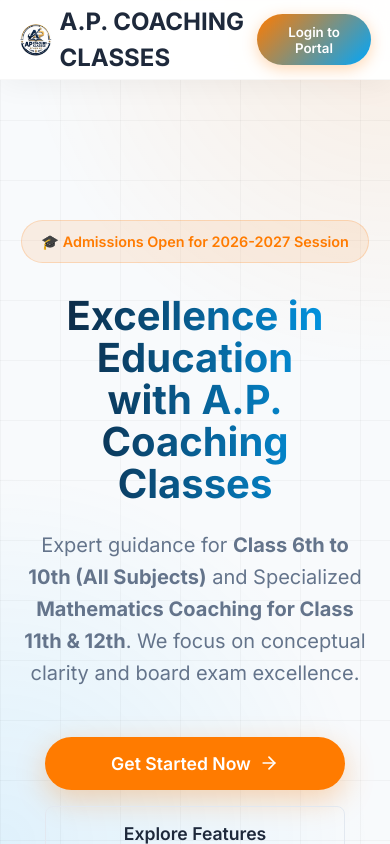
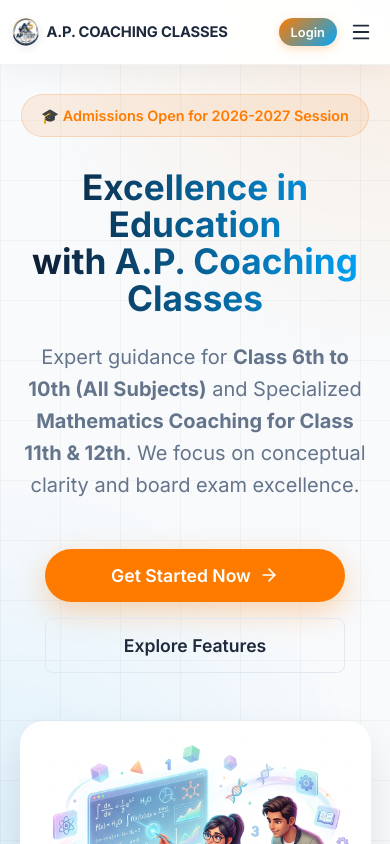
Before and after one commit to ayushprajapati45576-lang/A.P.-Coaching-Classes, a React (Vite) app in the folder frontend/: page / in a window 390 px wide. Shown: the top 844 px of the page. Built offline with nearby package versions, Linux system fonts and the light colour scheme.

Commit message:
Improve mobile view navbar with responsive logo, compact login button, and hamburger dropdown menu

```diff
--- a/frontend/src/pages/Home.jsx
+++ b/frontend/src/pages/Home.jsx
@@ -1,12 +1,23 @@
-import React from 'react';
+import React, { useState, useEffect } from 'react';
 import { useNavigate } from 'react-router-dom';
-import { BookOpen, Video, TrendingUp, Bell, ArrowRight, Activity, Users, Star } from 'lucide-react';
-import { motion } from 'framer-motion';
+import { BookOpen, Video, TrendingUp, Bell, ArrowRight, Activity, Users, Star, Menu, X } from 'lucide-react';
+import { motion, AnimatePresence } from 'framer-motion';
 import styles from './Home.module.css';
 import heroImage from '../assets/hero-image.jpg';
 
 const Home = () => {
   const navigate = useNavigate();
+  const [mobileMenuOpen, setMobileMenuOpen] = useState(false);
+
+  useEffect(() => {
+    const handleResize = () => {
+      if (window.innerWidth > 768) {
+        setMobileMenuOpen(false);
+      }
+    };
+    window.addEventListener('resize', handleResize);
+    return () => window.removeEventListener('resize', handleResize);
+  }, []);
 
   const containerVariants = {
     hidden: { opacity: 0 },
@@ -29,18 +40,79 @@ const Home = () => {
 
       {/* Navbar */}
       <nav className={styles.navbar}>
-        <div className={styles.logo}>
+        <div className={styles.navInner}>
+          <div className={styles.logo} onClick={() => window.scrollTo({ top: 0, behavior: 'smooth' })}>
             <img src="/logo.jpeg" alt="A.P. Coaching Classes Logo" className={styles.logoImage} />
-          A.P. COACHING CLASSES
+            <span className={styles.logoText}>
+              <span className={styles.logoTextMain}>A.P. COACHING</span>{' '}
+              <span className={styles.logoTextSuffix}>CLASSES</span>
+            </span>
           </div>
+
           <div className={styles.navLinks}>
             <a href="#home">Home</a>
             <a href="#stats">Impact</a>
             <a href="#features">Features</a>
           </div>
+
+          <div className={styles.navActions}>
             <button className={styles.loginBtn} onClick={() => navigate('/login')}>
-          Login to Portal
+              <span className={styles.desktopLoginText}>Login to Portal</span>
+              <span className={styles.mobileLoginText}>Login</span>
             </button>
+
+            <button
+              className={styles.menuToggleBtn}
+              onClick={() => setMobileMenuOpen(!mobileMenuOpen)}
+              aria-label={mobileMenuOpen ? 'Close Menu' : 'Open Menu'}
+            >
+              {mobileMenuOpen ? <X size={22} /> : <Menu size={22} />}
+            </button>
+          </div>
+        </div>
+
+        {/* Mobile Dropdown Menu */}
+        <AnimatePresence>
+          {mobileMenuOpen && (
+            <motion.div
+              className={styles.mobileMenu}
+              initial={{ opacity: 0, height: 0 }}
+              animate={{ opacity: 1, height: 'auto' }}
+              exit={{ opacity: 0, height: 0 }}
+              transition={{ duration: 0.25, ease: 'easeInOut' }}
+            >
+              <div className={styles.mobileMenuLinks}>
+                <a
+                  href="#home"
+                  onClick={() => setMobileMenuOpen(false)}
+                  className={styles.mobileNavLink}
+                >
+                  Home
+                </a>
+                <a
+                  href="#stats"
+                  onClick={() => setMobileMenuOpen(false)}
+                  className={styles.mobileNavLink}
+                >
+                  Impact
+                </a>
+                <a
+                  href="#features"
+                  onClick={() => setMobileMenuOpen(false)}
+                  className={styles.mobileNavLink}
+                >
+                  Features
+                </a>
+                <button
+                  className={styles.mobileMenuLoginBtn}
+                  onClick={() => { setMobileMenuOpen(false); navigate('/login'); }}
+                >
+                  Login to Portal →
+                </button>
+              </div>
+            </motion.div>
+          )}
+        </AnimatePresence>
       </nav>
 
       {/* Main Content */}
--- a/frontend/src/pages/Home.module.css
+++ b/frontend/src/pages/Home.module.css
@@ -63,47 +63,66 @@
   top: 0;
   left: 0;
   right: 0;
+  display: flex;
+  flex-direction: column;
+  justify-content: center;
+  z-index: 100;
+  background: rgba(255, 255, 255, 0.95);
+  backdrop-filter: blur(14px);
+  -webkit-backdrop-filter: blur(14px);
+  box-shadow: 0 4px 30px rgba(0, 0, 0, 0.05);
+  border-bottom: 1px solid rgba(0, 0, 0, 0.05);
+  transition: all 0.3s ease;
+}
+
+.navInner {
   height: 80px;
   display: flex;
   justify-content: space-between;
   align-items: center;
+  width: 100%;
+  max-width: 1400px;
+  margin: 0 auto;
   padding: 0 5%;
-  z-index: 100;
-  background: rgba(255, 255, 255, 0.95);
-  backdrop-filter: blur(10px);
-  box-shadow: 0 4px 30px rgba(0, 0, 0, 0.05);
-  border-bottom: 1px solid rgba(0,0,0,0.03);
 }
 
 .logo {
-  font-size: 1.5rem;
+  font-size: 1.35rem;
   font-weight: 800;
   color: var(--color-text-main);
   display: flex;
   align-items: center;
-  gap: 0.5rem;
-}
-
-.logoIcon {
-  color: var(--color-secondary);
+  gap: 0.65rem;
+  user-select: none;
+  cursor: pointer;
+  flex-shrink: 0;
 }
 
 .logoImage {
-  height: 32px;
-  width: 32px;
+  height: 38px;
+  width: 38px;
   border-radius: 50%;
   object-fit: cover;
+  flex-shrink: 0;
+  box-shadow: 0 2px 8px rgba(0, 0, 0, 0.08);
+}
+
+.logoText {
+  white-space: nowrap;
+  letter-spacing: -0.01em;
 }
 
 .navLinks {
   display: flex;
-  gap: 2rem;
+  align-items: center;
+  gap: 2.2rem;
 }
 
 .navLinks a {
   color: var(--color-text-muted);
   text-decoration: none;
   font-weight: 500;
+  font-size: 0.95rem;
   transition: color 0.2s;
 }
 
@@ -111,14 +130,22 @@
   color: var(--color-primary);
 }
 
+.navActions {
+  display: flex;
+  align-items: center;
+  gap: 0.75rem;
+}
+
 .loginBtn {
   background: linear-gradient(135deg, var(--color-primary), var(--color-secondary));
   color: #fff;
   border: none;
-  padding: 0.6rem 1.5rem;
+  padding: 0.6rem 1.4rem;
   border-radius: 99px;
   font-weight: 600;
+  font-size: 0.95rem;
   cursor: pointer;
+  white-space: nowrap;
   transition: transform 0.2s, box-shadow 0.2s;
   box-shadow: 0 4px 15px rgba(255, 123, 0, 0.3);
 }
@@ -126,6 +153,82 @@
 .loginBtn:hover {
   transform: translateY(-2px);
   box-shadow: 0 8px 25px rgba(255, 123, 0, 0.5);
+}
+
+.desktopLoginText {
+  display: inline;
+}
+
+.mobileLoginText {
+  display: none;
+}
+
+.menuToggleBtn {
+  display: none;
+  background: transparent;
+  border: none;
+  color: var(--color-text-main);
+  cursor: pointer;
+  padding: 0.4rem;
+  border-radius: 8px;
+  align-items: center;
+  justify-content: center;
+  transition: background 0.2s, color 0.2s;
+}
+
+.menuToggleBtn:hover {
+  background: rgba(0, 0, 0, 0.05);
+  color: var(--color-primary);
+}
+
+/* Mobile Dropdown Menu */
+.mobileMenu {
+  overflow: hidden;
+  background: rgba(255, 255, 255, 0.98);
+  backdrop-filter: blur(16px);
+  -webkit-backdrop-filter: blur(16px);
+  border-top: 1px solid rgba(0, 0, 0, 0.05);
+  box-shadow: 0 10px 30px rgba(0, 0, 0, 0.08);
+}
+
+.mobileMenuLinks {
+  display: flex;
+  flex-direction: column;
+  padding: 1rem 1.25rem 1.5rem 1.25rem;
+  gap: 0.5rem;
+}
+
+.mobileNavLink {
+  color: var(--color-text-main);
+  text-decoration: none;
+  font-size: 1.05rem;
+  font-weight: 600;
+  padding: 0.65rem 0.85rem;
+  border-radius: 8px;
+  transition: background 0.2s, color 0.2s;
+}
+
+.mobileNavLink:hover {
+  background: rgba(0, 166, 251, 0.08);
+  color: var(--color-primary);
+}
+
+.mobileMenuLoginBtn {
+  margin-top: 0.5rem;
+  background: linear-gradient(135deg, var(--color-primary), var(--color-secondary));
+  color: #fff;
+  border: none;
+  padding: 0.8rem 1.25rem;
+  border-radius: 12px;
+  font-weight: 600;
+  font-size: 0.95rem;
+  cursor: pointer;
+  text-align: center;
+  box-shadow: 0 4px 15px rgba(255, 123, 0, 0.3);
+}
+
+.mobileMenuLoginBtn:hover {
+  filter: brightness(1.05);
 }
 
 /* Main Content Wrapper */
@@ -623,8 +726,45 @@
 
 
 @media (max-width: 768px) {
+  .navInner {
+    height: 64px;
+    padding: 0 1rem;
+  }
+
+  .logo {
+    font-size: 1.05rem;
+    gap: 0.5rem;
+  }
+
+  .logoImage {
+    height: 32px;
+    width: 32px;
+  }
+
   .navLinks {
     display: none;
+  }
+
+  .menuToggleBtn {
+    display: flex;
+  }
+
+  .desktopLoginText {
+    display: none;
+  }
+
+  .mobileLoginText {
+    display: inline;
+  }
+
+  .loginBtn {
+    padding: 0.45rem 0.95rem;
+    font-size: 0.85rem;
+    box-shadow: 0 3px 10px rgba(255, 123, 0, 0.25);
+  }
+
+  .content {
+    padding-top: 64px;
   }
 
   .statsContainer {
@@ -641,7 +781,7 @@
   .hero {
     flex-direction: column;
     text-align: center;
-    padding-top: 120px;
+    padding-top: 30px;
     gap: 3rem;
   }
 
@@ -650,7 +790,7 @@
   }
 
   .heroTitle {
-    font-size: 2.5rem;
+    font-size: 2.2rem;
   }
 
   .heroImageWrapper {
@@ -680,3 +820,34 @@
     width: 100%;
   }
 }
+
+@media (max-width: 420px) {
+  .navInner {
+    padding: 0 0.75rem;
+  }
+
+  .logo {
+    font-size: 0.92rem;
+    gap: 0.4rem;
+  }
+
+  .logoImage {
+    height: 28px;
+    width: 28px;
+  }
+
+  .navActions {
+    gap: 0.4rem;
+  }
+
+  .loginBtn {
+    padding: 0.4rem 0.75rem;
+    font-size: 0.8rem;
+  }
+}
+
+@media (max-width: 360px) {
+  .logoTextSuffix {
+    display: none;
+  }
+}
```
Lines whose indentation alone changed are shown as unchanged.
